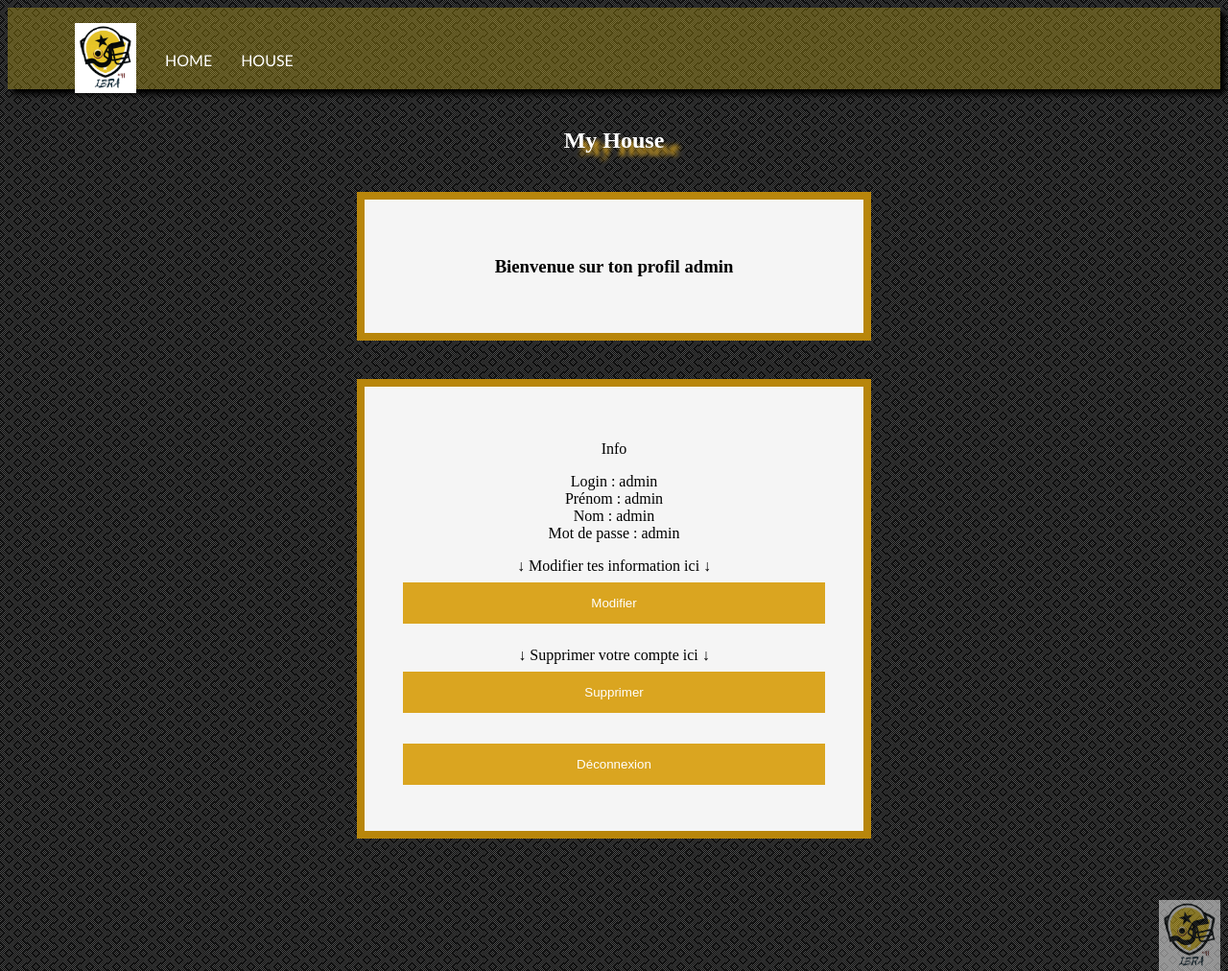
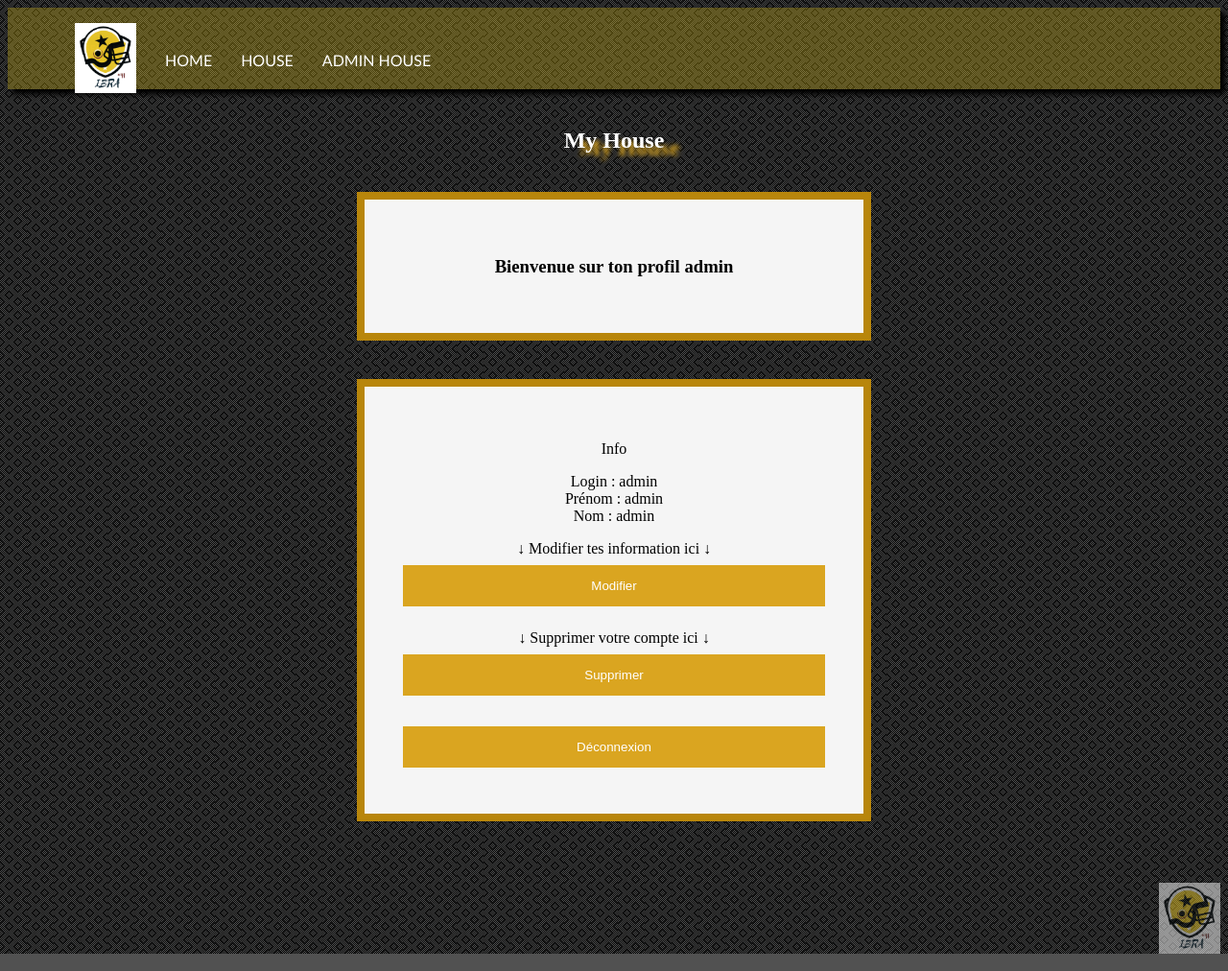
Before and after one commit to ifanl-ibrahim/module-connexion, a PHP site: page /profil.php in a window 1280 px wide. Shown: the whole page at 96% size. Run offline with PHP 8.4, Linux system fonts and the light colour scheme; a user stored in the database is signed in; data comes from the database, SQL or seed files in the repository.

Commit message:
fini nav bar et modif du css

```diff
--- a/connexion.php
+++ b/connexion.php
@@ -39,12 +39,14 @@
         <h1>Connexion</h1>
         <input type="text" placeholder="Entrer le nom d'utilisateur" name="login">
         <input type="password" placeholder="Entrer le mot de passe" name="password">
-        <input type="submit" id='submit' value='LOGIN'>
+        <input type="submit" id='submit' name='submit' value='LOGIN'>
     </form>
     <?php
         session_start();
 
         $connexion = mysqli_connect('localhost', 'root', '', 'moduleconnexion');
+
+        if (isset($_POST['submit'])) {
             $login = trim($_POST['login']);
             $password = trim($_POST['password']);
 
@@ -63,6 +65,8 @@
                 }
                 else  echo $erreur = "<p id='erreur'>Le login ou le mot de passe n'est pas correct !</p>";
             }
+            else echo $erreur = '<p id="erreur">Veuillez remplir le formulaire s\'il vous plait !</p>';
+        }
     ?>
 
 </main>
--- a/inscription.php
+++ b/inscription.php
@@ -15,7 +15,7 @@
     <nav class="nav">
         <ul>
             <li><a><img id="logo-navbar" src="./images/logoibra.png"></a></li>
-            <li><a href="./index.php">Hom</a></li>
+            <li><a href="./index.php">Home</a></li>
             <li><a href="./inscription.php">Inscription</a></li>
             <li><a href="./connexion.php">Connexion</a></li>
         </ul>
@@ -25,7 +25,7 @@
             <!-- menu mobil  -->
             <button class="dropbutton"><img id="logo-navbar" src="./images/logoibra.png"></button>
             <div class="container-button">
-                <a href="./index.php">Hom</a>
+                <a href="./index.php">Home</a>
                 <a href="./inscription.php">Inscription</a>
                 <a href="./connexion.php">Connexion</a>
             </div>
--- a/profil.php
+++ b/profil.php
@@ -47,10 +47,15 @@ $oui="";
         <ul>
             <li><a><img id="logo-navbar" src="./images/logoibra.png"></a></li>
             <li><a href="./index.php">Home</a></li>
-            <li><a href="./profil.php">House</a></li>
             <?php
-                if (isset($_SESSION['nom']['admin'])) {
-                    echo "<li><a href='./admin.php'>Admin House</a></li>";
+                if (isset($_SESSION['login'])) {
+                    if ($_SESSION['login'] == "admin") {
+                        echo "<li><a href='./profil.php'>House</a></li>";
+                        echo "<li><a href='./admin.php'>Admin House</a></li>";
+                    }
+                    else {
+                        echo "<li><a href='./profil.php'>House</a></li>";
+                    }
                 }
             ?>
         </ul>
@@ -60,8 +65,18 @@ $oui="";
             <!-- menu mobil  -->
             <button class="dropbutton"><img id="logo-navbar" src="./images/logoibra.png"></button>
             <div class="container-button">
-                <a href="./index.php">Hom</a>
-                <a href="./profil.php">House</a>
+                <a href="./index.php">Home</a>
+                <?php
+                    if (isset($_SESSION['login'])) {
+                        if ($_SESSION['login'] == "admin") {
+                            echo "<a href='./profil.php'>House</a>";
+                            echo "<a href='./admin.php'>Admin House</a>";
+                        }
+                        else {
+                            echo "<a href='./profil.php'>House</a>";
+                        }
+                    }
+                ?>
             </div>
         </div>
 </header>
@@ -95,7 +110,6 @@ $oui="";
                 echo "Login : $login <br>";
                 echo "Prénom : $prenom <br>";
                 echo "Nom : $nom <br>";
-                echo "Mot de passe : $password <br>";
 
                 //zone de modif//
 
@@ -124,21 +138,21 @@ $oui="";
                         $query = "UPDATE utilisateurs SET login='" . htmlentities(trim($newLogin)) . "' WHERE login='$login'";
 
                         if ($login == $newLogin) {
-                            $same = "utiliser un autre que $login<br>";
+                            $same = "<p style= 'color: red'>utiliser un autre que $login<br></p>";
                         }
 
                         elseif (mysqli_num_rows($checklogin) == 0) {
-                            $existe = "Le login est déjà utilisé par un autre utilisateur<br>";
+                            $existe = "<p style= 'color: red'>Le login est déjà utilisé par un autre utilisateur<br></p>";
                         }
 
                         elseif (mysqli_query($connexion, $query)) {
-                            $valide = "vous modifié '$login' à '$newLogin' <br>";
-                            header("Refresh:1");
+                            $valide = "<p style= 'color: green'>vous modifié '$login' à '$newLogin' <br></p>";
+                            header("Refresh:2");
                             $_SESSION['login'] = $newLogin;
                         }
 
                     }else {
-                        $vide = "Remplissez le formulaire.<br>";
+                        $vide = "<p style= 'color: red'>Remplissez le formulaire.<br></p>";
                     }
                 }
 
@@ -159,17 +173,17 @@ $oui="";
                         $query = "UPDATE utilisateurs SET nom='" . htmlentities(trim($newNom)) . "' WHERE login='$login'";
 
                         if (mysqli_query($connexion, $query)) {
-                            $valide = "vous avez bien modifier votre nom($nom) à ($newNom)";
-                            header("Refresh:3");
+                            $valide = "<p style= 'color: green'>vous avez bien modifier votre nom($nom) à ($newNom)</p>";
+                            header("Refresh:2");
 
                         }
 
                     }else {
-                        $vide = "Remplissez le formulaire.<br>";
+                        $vide = "<p style= 'color: red'>Remplissez le formulaire.<br></p>";
                     }
                 }
 
-                //modif nom//
+                //modif prenom//
 
                 if (isset($_POST['modifierprenom'])) {
                     $formNewPrenom = "
@@ -187,12 +201,12 @@ $oui="";
                         $query = "UPDATE utilisateurs SET prenom='" . htmlentities($newPrenom) . "' WHERE login='$login'";
 
                         if (mysqli_query($connexion, $query)) {
-                            $valide = "vous avez bien modifier votre prénom($prenom) à ($newPrenom)";
-                            header("Refresh:1");
+                            $valide = "<p style= 'color: green'>vous avez bien modifier votre prénom($prenom) à ($newPrenom)</p>";
+                            header("Refresh:2");
                         }
 
                     }else {
-                        $vide = "Remplissez le formulaire.<br>";
+                        $vide = "<p style= 'color: red'>Remplissez le formulaire.<br></p>";
                     }
                 }
 
@@ -217,20 +231,20 @@ $oui="";
                         $query = "UPDATE utilisateurs SET password='" . htmlentities($newpassword) . "' WHERE login='$login'";
                 if ($_POST['pass'] == $password) {
                     if ($newpassword != $confirm_password) {
-                        $same = "le mot de passe n'est pas identique.<br>";
+                        $same = "<p style= 'color: red'>le mot de passe n'est pas identique.<br></p>";
                     }
 
                     elseif (mysqli_query($connexion, $query)) {
-                        echo "Le mot de passe a bien été changé";
-                        header("Refresh:3");
+                        echo "<p style= 'color: green'>Le mot de passe a bien été changé</p>";
+                        header("Refresh:2");
                     }
                 }else {
-                    $wrong = "Le mot de passe n'est pas correct.";
+                    $wrong = "<p style= 'color: red'>Le mot de passe n'est pas correct.</p>";
                     }
 
 
                     } else {
-                        $vide = "Remplissez le formulaire.<br>";
+                        $vide = "<p style= 'color: red'>Remplissez le formulaire.<br></p>";
                     }
 
                 }
@@ -249,7 +263,7 @@ $oui="";
 
                     (mysqli_query($connexion, "DELETE FROM utilisateurs WHERE login = '$login'"));
                     session_unset ( );
-                    $oui = "compte supprimé.";
+                    $oui = "<p style= 'color: green'>compte supprimé.</p>";
                     header("Refresh:2");
                     }
             ?>
```
Also changed, not shown: index.php (+15 -12 lines). Lines whose indentation alone changed are shown as unchanged.
